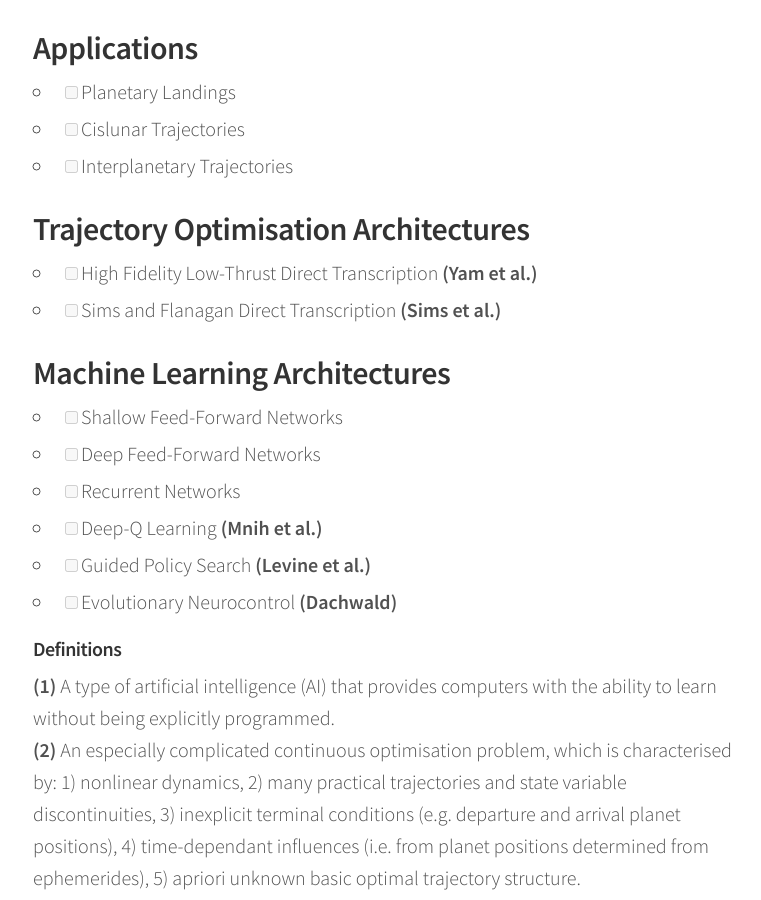
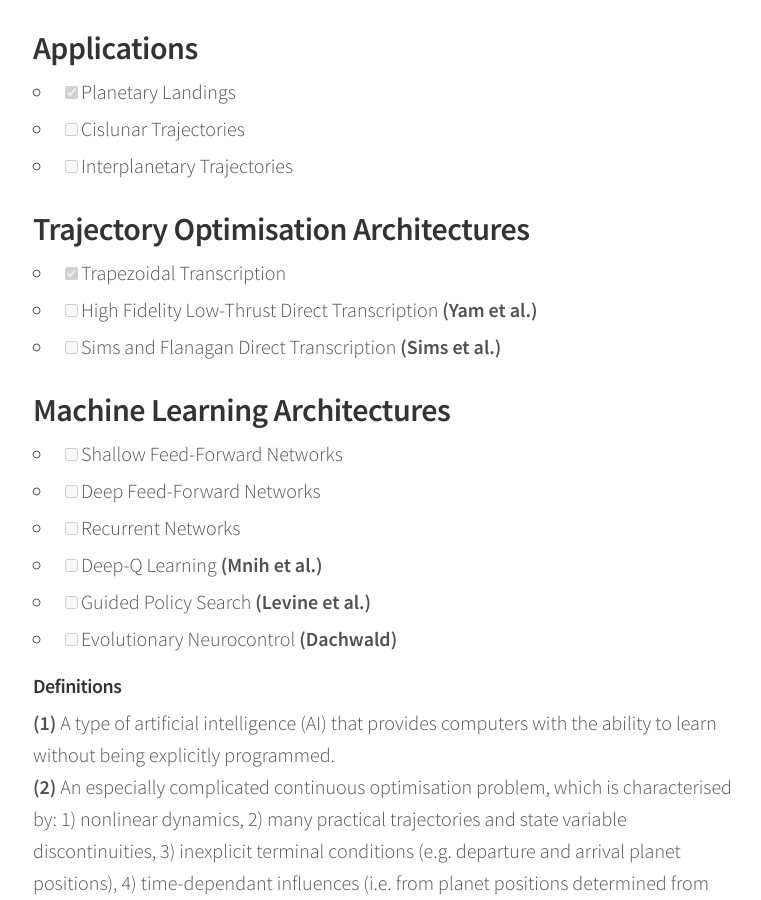
Before and after one commit to cisprague/Astro.IQ, a Jekyll site: the page built from docs/about.md, in a window 1280 px wide and 900 px high, scrolled down 752 px. Shown: the whole window, without its empty margins (247-1008 px from the left). Built offline with Jekyll 4.4.1, drawn with Linux system fonts in a browser that asks for light colours; nearby versions of some CDN libraries.

```diff
--- a/docs/about.md
+++ b/docs/about.md
@@ -12,11 +12,12 @@ A housefly is a rather simple organism, yet it is able to independently make dec
 This library aims to implement various *machine learning* and *computational intelligence* techniques in a variety of common *astrodynamics* applications.
 
 ## Applications
-- [ ] Planetary Landings
+- [X] Planetary Landings
 - [ ] Cislunar Trajectories
 - [ ] Interplanetary Trajectories
 
 ## Trajectory Optimisation Architectures
+- [X] Trapezoidal Transcription
 - [ ] High Fidelity Low-Thrust Direct Transcription <b id="r1">(Yam et al.)</b>
 - [ ] Sims and Flanagan Direct Transcription <b id="r2">(Sims et al.)</b>
 
```
Also changed, not shown: README.md, 1 other file.
